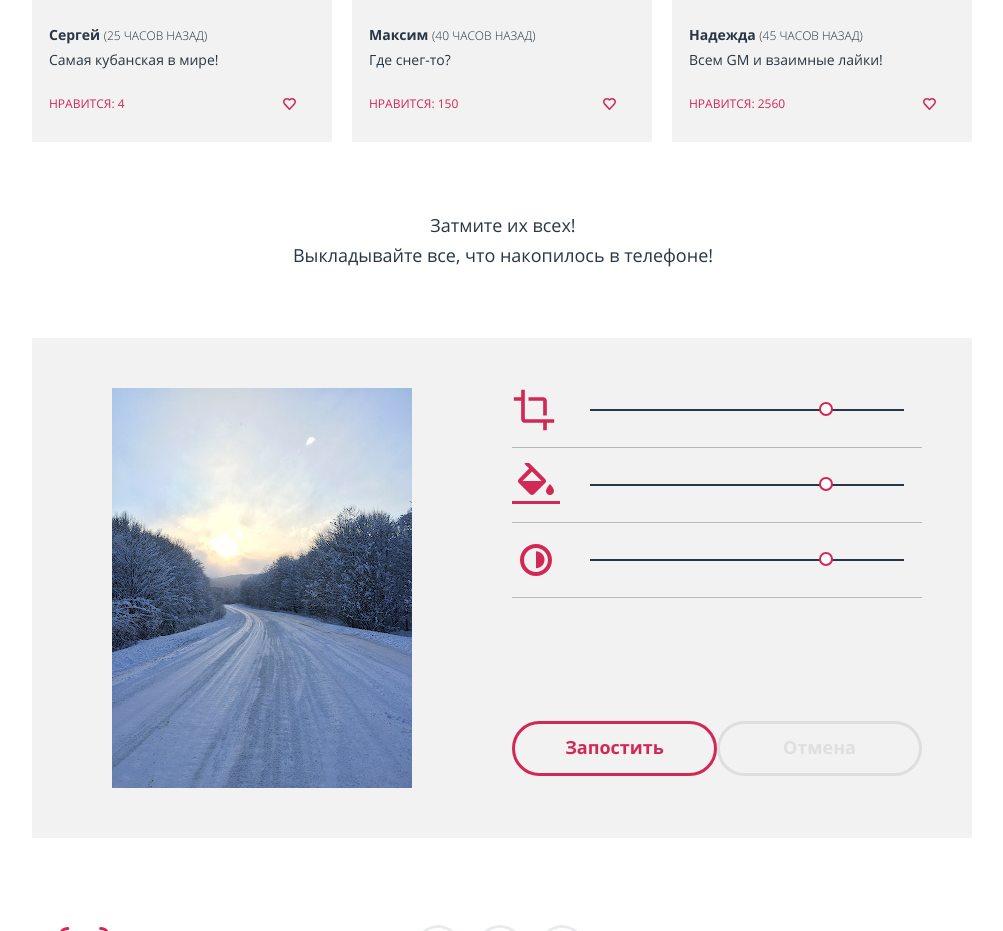
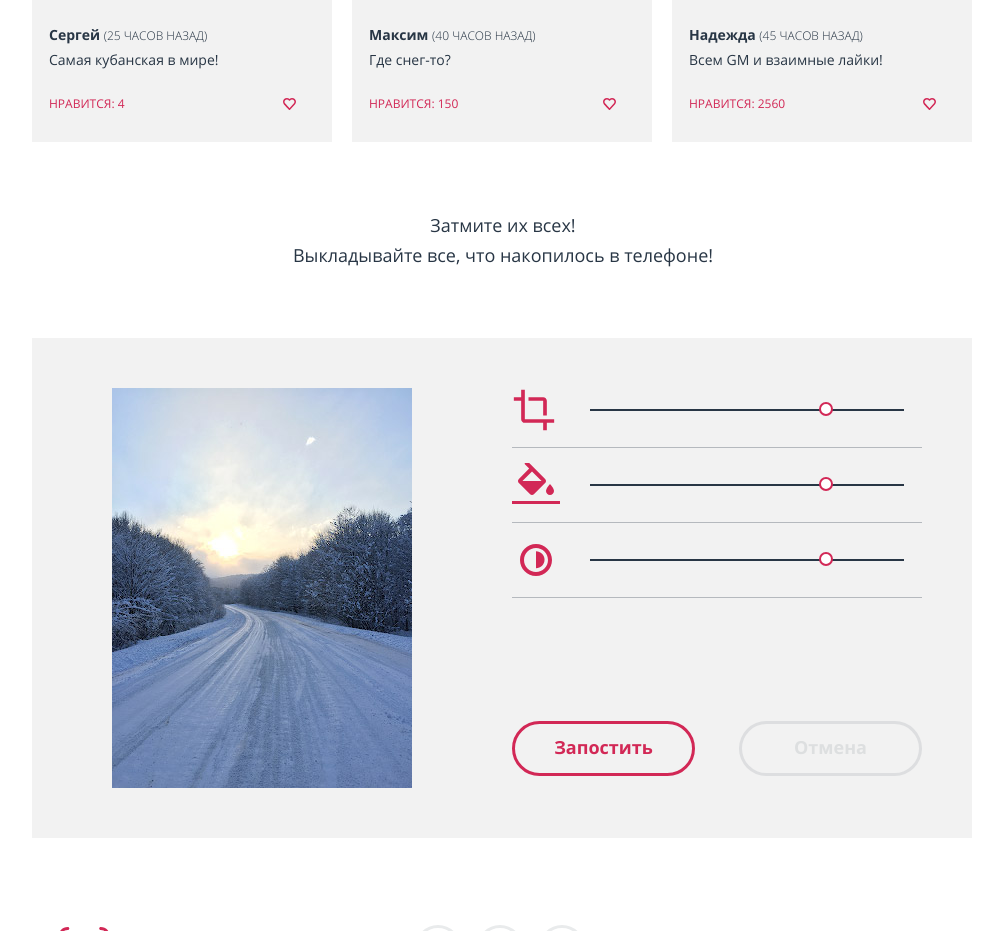
Before and after one commit to HelenGD/994847-pink-18, a website: page source/photo.html in a window 1280 px wide. Shown: the part 2331-3262 px from the top of the page, without its empty margins (138-1141 px from the left). Drawn offline with nearby package versions, Linux system fonts and the light colour scheme; files that its build step writes are made by us from their sources; files whose address does not match are found by name; a web font is replaced by a local one.

Commit message:
Fix width for button

```diff
--- a/source/sass/blocks/photo-editor.scss
+++ b/source/sass/blocks/photo-editor.scss
@@ -265,6 +265,10 @@
   &:active {
     opacity: 0.3;
   }
+
+  @include breakpointXl() {
+    width: 183px;
+  }
 }
 
 .photo-editor__cancel-button {
@@ -281,6 +285,10 @@
     color: $white-rgba;
     background-color: $blue-rgba;
     border: 3px solid $blue-rgba;
+  }
+
+  @include breakpointXl() {
+    width: 183px;
   }
 }
 
```
